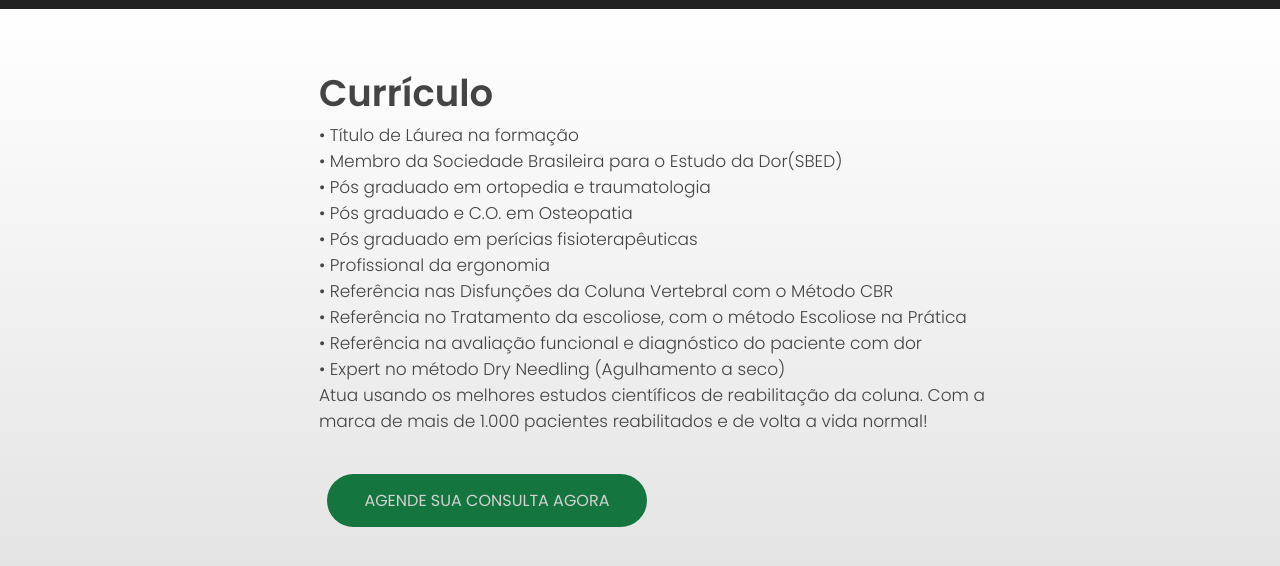
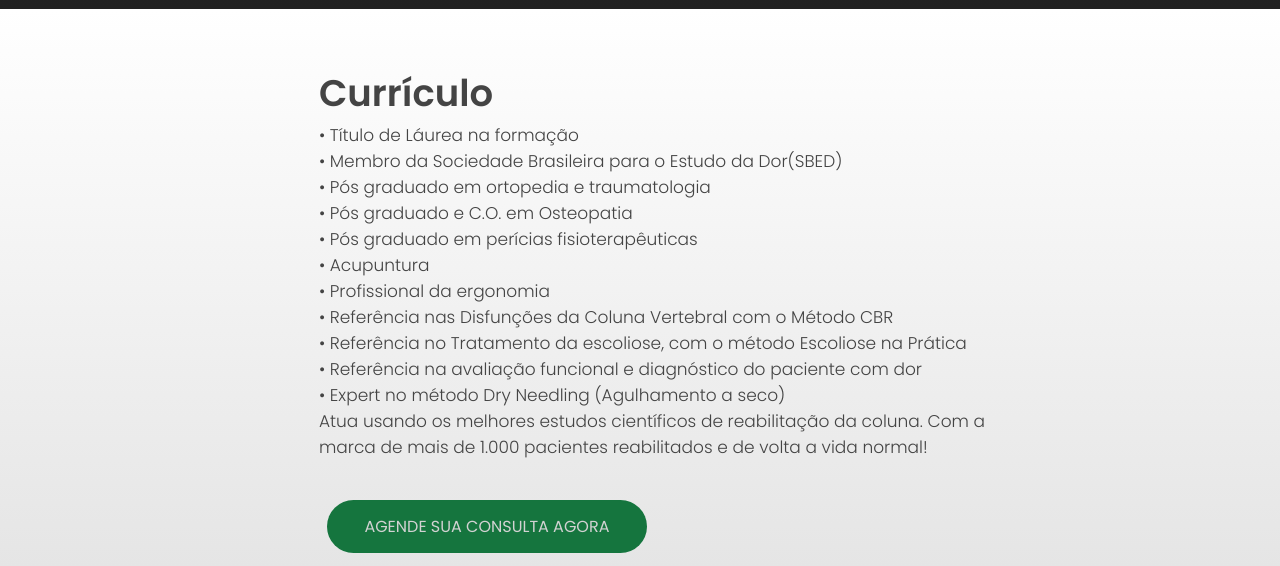
Before and after one commit to carloseps/carlosnobrefisio, a plain HTML site: page index.html in a window 1280 px wide. Shown: the part 1720-2286 px from the top of the page. Drawn offline with nearby package versions, Linux system fonts and the light colour scheme.

Commit message:
Adding 'Acupuntura' to items

```diff
--- a/index.html
+++ b/index.html
@@ -286,6 +286,8 @@
                                 • Pós graduado e C.O. em Osteopatia
                                 <br>
                                 • Pós graduado em perícias fisioterapêuticas
+                                <br>
+                                • Acupuntura
                                 <br>
                                 • Profissional da ergonomia
                                 <br>
```
